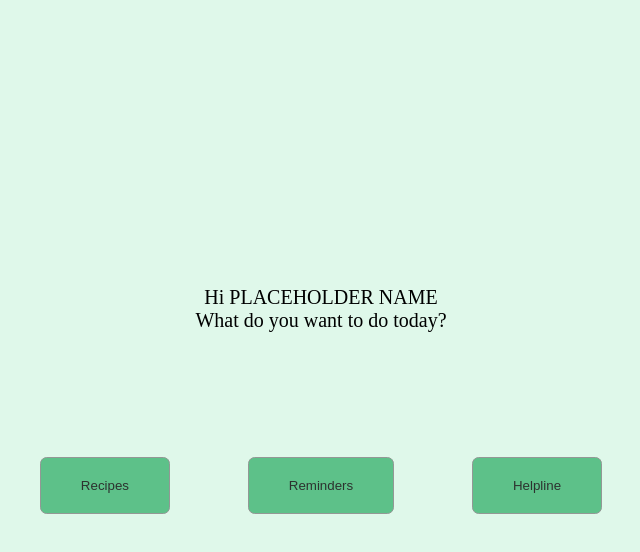
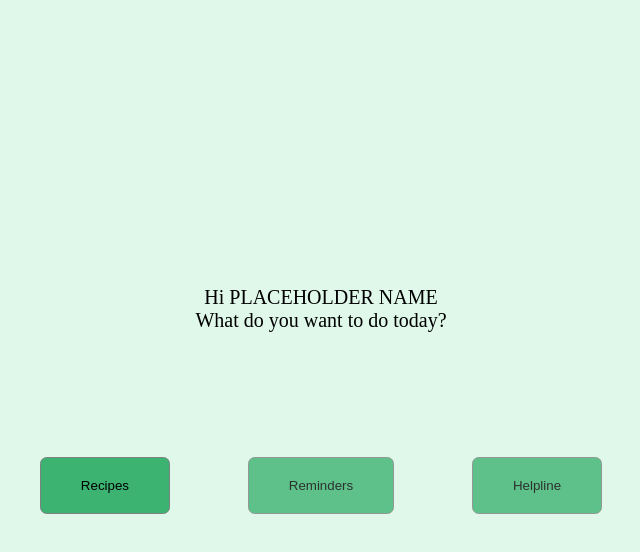
Before and after one commit to Cow-Van/los-altos-hacks-2023, a website: page frontend/index.html in a window 1280 px wide. In both pictures the pointer is over the button "Recipes". Shown: the whole page, without its empty margins (319-959 px from the left). Drawn offline with Linux system fonts and the light colour scheme.

Commit message:
fixed css bug

```diff
--- a/frontend/styles.css
+++ b/frontend/styles.css
@@ -106,7 +106,7 @@ p {
     border: 0.5px solid gray;
 }
 
-.homepageoptions button:hover .explore button:hover {
+.homepageoptions button:hover, .explore button:hover {
     text-align: center;
     opacity: 1;
     cursor: pointer;
```
